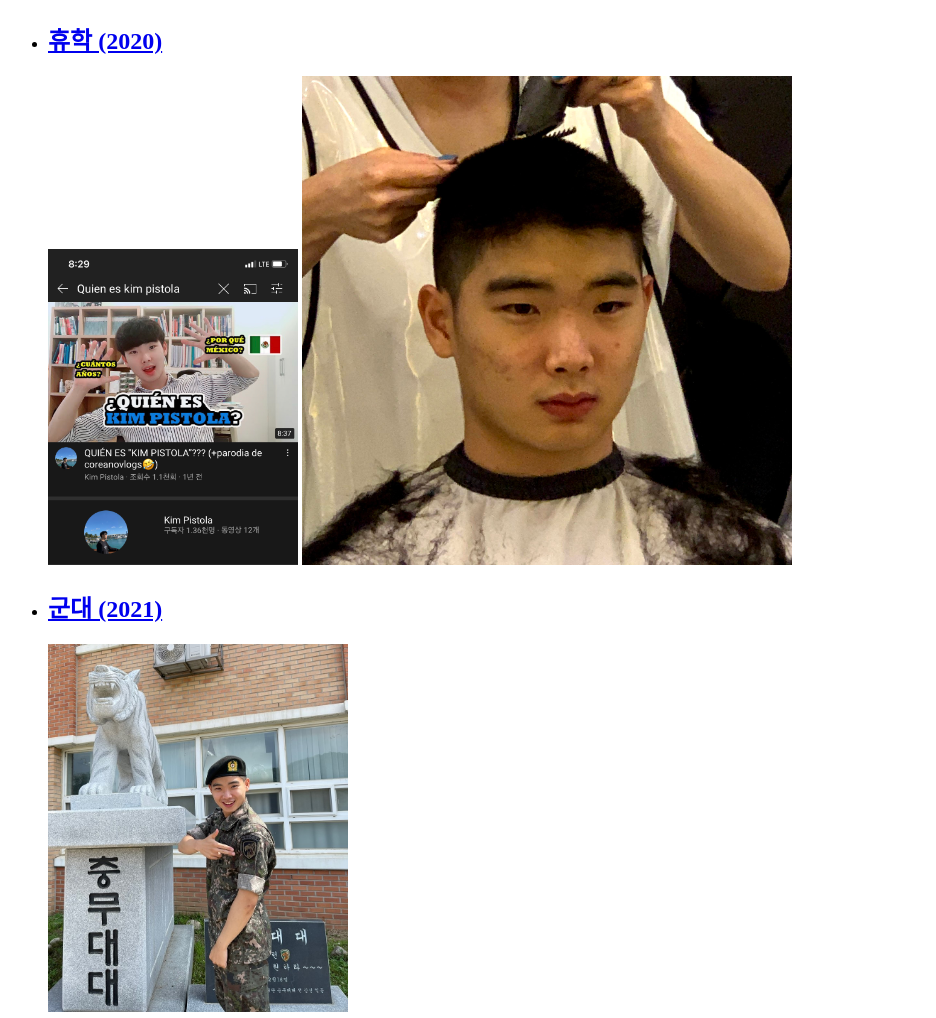
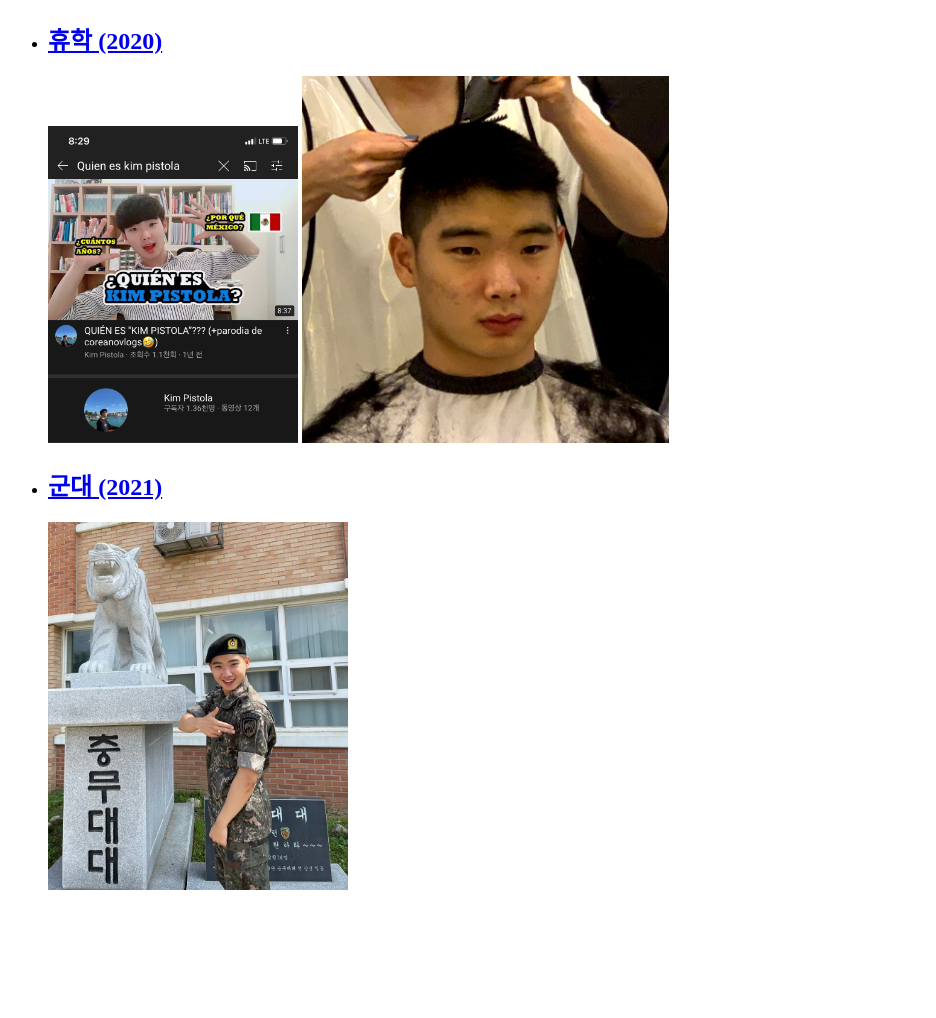
Before and after one commit to ghunkim9/Ghun-s-Happy-Campus-Life, a plain HTML site: page index.html in a window 1280 px wide. Shown: the part 830-1848 px from the top of the page, without its empty margins (0-936 px from the left). After the commit the page ends 1740 px from the top, so only its background shows below. Drawn offline with Linux system fonts and the light colour scheme.

Commit message:
Update index.html

```diff
--- a/index.html
+++ b/index.html
@@ -13,7 +13,7 @@
   <li><h2><a href="second.html" title="방황">2학년 (2019)</a></h2></li>
   <img src="종화.jpg" width="35%"><img src="감성타코.jpg" width="35%">
   <li><h2><a href="third.html" title="멕시코, 입대">휴학 (2020)</a></h2></li>
-  <img src="Kim Pistola.jpg" width="250px" height="auto"> <img src="군대 이발.jpg" width="40%" height="auto">
+  <img src="Kim Pistola.jpg" width="250px" height="auto"> <img src="군대 이발.jpg" width="30%" height="auto">
   <li><h2><a href="fourth.html" title="군대">군대 (2021)</a<</h2></li>
   <img src="특급전사.jpg" width="300px" height="auto">
 </ul>
```
